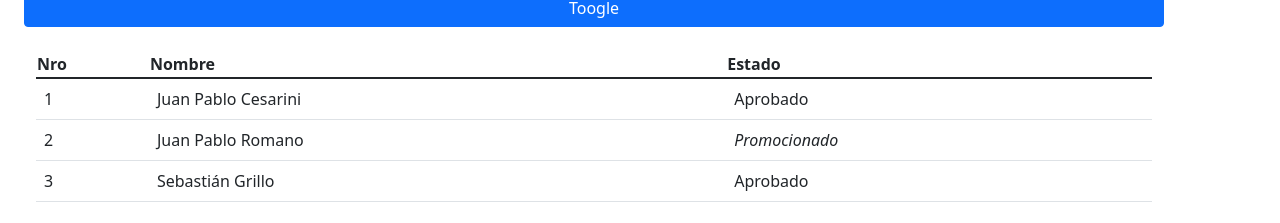
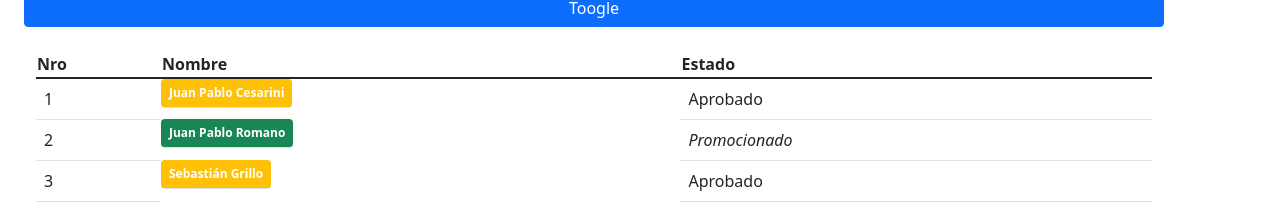
Before and after one commit to juanPabloCesarini/angularUdemy, an Angular app in the folder holamundo/: page / in a window 1280 px wide. Shown: the part 857-1080 px from the top of the page. Built offline with nearby package versions, Linux system fonts and the light colour scheme.

Commit message:
directiva ngClass

```diff
--- a/holamundo/src/app/app.component.html
+++ b/holamundo/src/app/app.component.html
@@ -57,7 +57,7 @@
       <tbody>
         <tr *ngFor="let list of listado; let i = index">
           <td>{{i+1}}</td>
-          <td>{{list.nombre}}</td>
+          <td [ngClass]="list.estado==='Promocionado' ? 'badge bg-success' : 'badge bg-warning'">{{list.nombre}}</td>
           <td [ngStyle]="{'font-style': list.estado==='Promocionado' ? 'italic' : 'normal' }">{{list.estado}}</td>
         </tr>
       </tbody>
```
